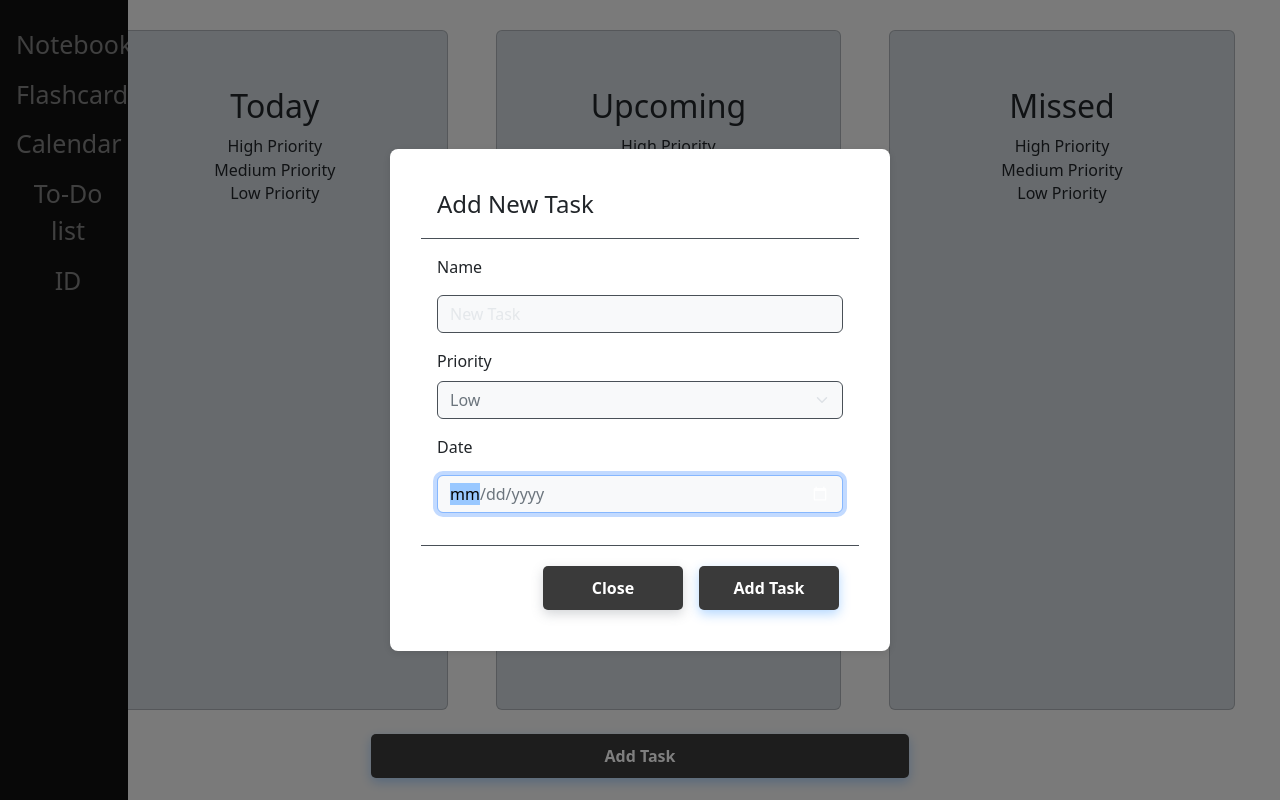
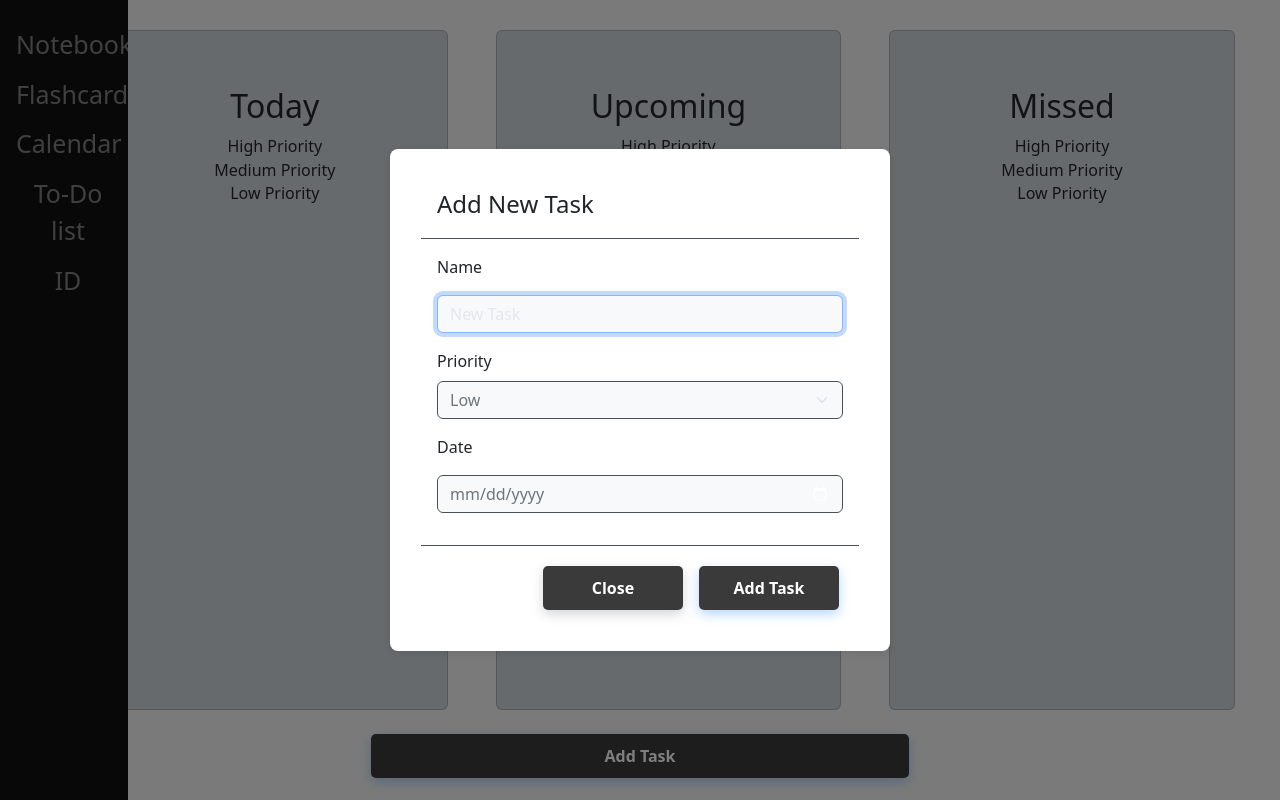
Before and after one commit to Gh0sty23/Virtual-backpack, a React (Vite) app in the folder virtual-backpack/: page /todo in a window 1280 px wide. Both pictures are taken after a click on the button "Add Task". Built offline with nearby package versions, Linux system fonts and the light colour scheme.

Commit message:
Update ToDoForm.tsx

```diff
--- a/virtual-backpack/src/components/todo/ToDoForm.tsx
+++ b/virtual-backpack/src/components/todo/ToDoForm.tsx
@@ -3,94 +3,128 @@ import { Form } from 'react-bootstrap';
 import Button from 'react-bootstrap/Button';
 import Modal from 'react-bootstrap/Modal';
 
-function ToDoForm({addTodo}:any) {
-  //Open Close
+interface ToDoFormProps {
+  addTodo: (name: string, priority: string, date: string) => void;
+}
+
+function ToDoForm({ addTodo }: ToDoFormProps) {
+  // Modal open/close state
   const [show, setShow] = useState(false);
+  const [dateError, setDateError] = useState("");
   const handleClose = () => setShow(false);
-    const handleShow = () => setShow(true);
+  const handleShow = () => {
+    setValidated(false);       // Reset validation state when opening modal
+    setName("");               // Optional: reset fields when opening
+    setPriority("Low");
+    setDate("");
+    setShow(true);
+  };
 
-  //Validation
+  // Validation state
   const [validated, setValidated] = useState(false);
 
-  //Functionality
+  // Controlled form fields
   const [name, setName] = useState("");
-    const [priority, setPriority] = useState("");
+  const [priority, setPriority] = useState("Low");
   const [date, setDate] = useState("");
-    const handleSubmit = (e: { currentTarget: any; preventDefault: () => void; stopPropagation: () => void; }) => {
+
+  const handleSubmit = (e: React.FormEvent<HTMLFormElement>) => {
+    e.preventDefault();
+    e.stopPropagation();
+
     const form = e.currentTarget;
-      e.preventDefault();
-
-      if (form.checkValidity() === true) {
+    const today = new Date();
+    const selectedDate = new Date(date);
+    setDateError(""); // Reset date error on submit
+    if (form.checkValidity() === true && selectedDate >= today) {
+      // Form is valid: add task, reset fields, close modal
       addTodo(name, priority, date);
       setName("");
       setPriority("Low");
       setDate("");
-        // setShow(false);
+      setShow(false);
+    }else{
+      if (selectedDate < today){
+        setDateError("Due date cannot be in the past");
+      }
     }
 
-      e.preventDefault();
-      e.stopPropagation();
+    // Always show validation feedback
     setValidated(true);
-    }
+  };
 
   return (
     <>
       <div className="d-grid gap-2 col-6 mx-auto">
-        <Button className = 'btn btn-dark' onClick={handleShow}>
+        <Button className="btn btn-dark" onClick={handleShow}>
           Add Task
         </Button>
       </div>
 
-
       <Modal show={show} onHide={handleClose} data-bs-theme="dark" centered>
         <Modal.Header closeButton>
-            <Modal.Title className='text-dark'>Add New Task</Modal.Title>
+          <Modal.Title className="text-dark">Add New Task</Modal.Title>
         </Modal.Header>
+
+        {/* Form wraps Modal.Body + Modal.Footer so submit works properly */}
+        <Form noValidate validated={validated} onSubmit={handleSubmit}>
           <Modal.Body>
-            <Form noValidate validated={validated}>
-              <Form.Group className="mb-3" controlId="exampleForm.ControlInput1">
-                <Form.Label className='text-dark'>Name</Form.Label>
+            <Form.Group className="mb-3" controlId="formTaskName">
+              <Form.Label className="text-dark">Name</Form.Label>
               <Form.Control
                 required
                 type="text"
                 placeholder="New Task"
                 autoFocus
-                  className= 'to-do-input bg-light text-secondary'
-                  value = {name}
-                  onChange= {(e) => setName(e.target.value)}
+                className="to-do-input bg-light text-secondary"
+                value={name}
+                onChange={(e) => setName(e.target.value)}
               />
-                <Form.Control.Feedback type="invalid">Task Name is Required</Form.Control.Feedback>
+              <Form.Control.Feedback type="invalid">
+                Task Name is Required
+              </Form.Control.Feedback>
             </Form.Group>
-              <Form.Group className="mb-3" controlId="exampleForm.ControlInput2">
-                <Form.Label className='text-dark'>Priority</Form.Label>
-                <Form.Select className = "bg-light text-secondary" required value = {priority} aria-label="Default select example" onChange={(e) => setPriority(e.target.value)}>
-                  <option className = "text-secondary" value="Low">Low</option>
-                  <option className = "text-secondary" value="Medium">Medium</option>
-                  <option className = "text-secondary" value="High">High</option>
+
+            <Form.Group className="mb-3" controlId="formPriority">
+              <Form.Label className="text-dark">Priority</Form.Label>
+              <Form.Select
+                className="bg-light text-secondary"
+                required
+                value={priority}
+                onChange={(e) => setPriority(e.target.value)}
+                aria-label="Priority select"
+              >
+                <option className="text-secondary" value="Low">Low</option>
+                <option className="text-secondary" value="Medium">Medium</option>
+                <option className="text-secondary" value="High">High</option>
               </Form.Select>
             </Form.Group>
-              <Form.Group className="mb-3" controlId="exampleForm.ControlInput3">
-                <Form.Label className='text-dark'>Date</Form.Label>
+
+            <Form.Group className="mb-3" controlId="formDueDate">
+              <Form.Label className="text-dark">Date</Form.Label>
               <Form.Control
                 type="date"
-                  autoFocus
-                  value = {date}
-                  className = 'bg-light text-secondary'
-                  onChange= {(e) => setDate(e.target.value)}
                 required
+                className="bg-light text-secondary"
+                min={new Date().toISOString().split("T")[0]} // Prevent past dates
+                value={date}
+                onChange={(e) => setDate(e.target.value)}
               />
-                <Form.Control.Feedback type="invalid">Due Date is Required</Form.Control.Feedback>
+              <Form.Control.Feedback type="invalid">
+                {dateError || "Due Date is Required"}
+              </Form.Control.Feedback>
             </Form.Group>
-            </Form>
           </Modal.Body>
+
           <Modal.Footer>
             <Button variant="secondary" onClick={handleClose}>
               Close
             </Button>
-            <Button variant="primary" type="submit" onClick={handleSubmit}>
+            <Button variant="primary" type="submit">
               Add Task
             </Button>
           </Modal.Footer>
+        </Form>
       </Modal>
     </>
   );
```
Lines whose indentation alone changed are shown as unchanged.
